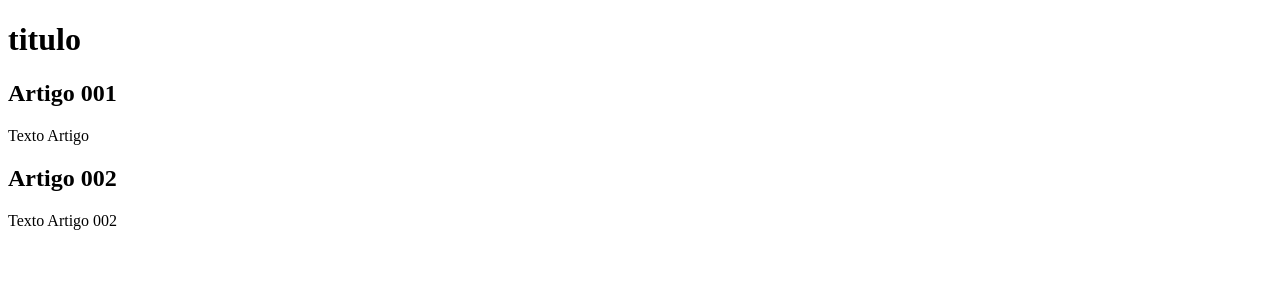
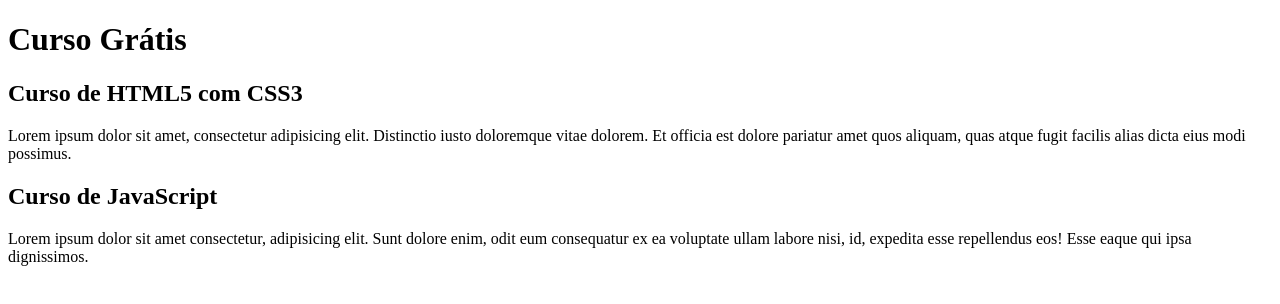
Before and after one commit to kienen24/projeto-site, a plain HTML site: page index.html in a window 1280 px wide. Drawn offline with Linux system fonts and the light colour scheme.

Commit message:
comecei a escrever o conteúdo

```diff
--- a/index.html
+++ b/index.html
@@ -8,15 +8,15 @@
 <body>
     <main>
         <header>
-            <h1>titulo</h1>
+            <h1>Curso Grátis</h1>
         </header>
         <article>
-            <h2>Artigo 001</h2>
-            <p>Texto Artigo</p>
+            <h2>Curso de HTML5 com CSS3</h2>
+            <p>Lorem ipsum dolor sit amet, consectetur adipisicing elit. Distinctio iusto doloremque vitae dolorem. Et officia est dolore pariatur amet quos aliquam, quas atque fugit facilis alias dicta eius modi possimus.</p>
         </article>
         <article>
-            <h2>Artigo 002</h2>
-            <p>Texto Artigo 002</p>
+            <h2>Curso de JavaScript</h2>
+            <p>Lorem ipsum dolor sit amet consectetur, adipisicing elit. Sunt dolore enim, odit eum consequatur ex ea voluptate ullam labore nisi, id, expedita esse repellendus eos! Esse eaque qui ipsa dignissimos.</p>
         </article>
     </main>
 
```
